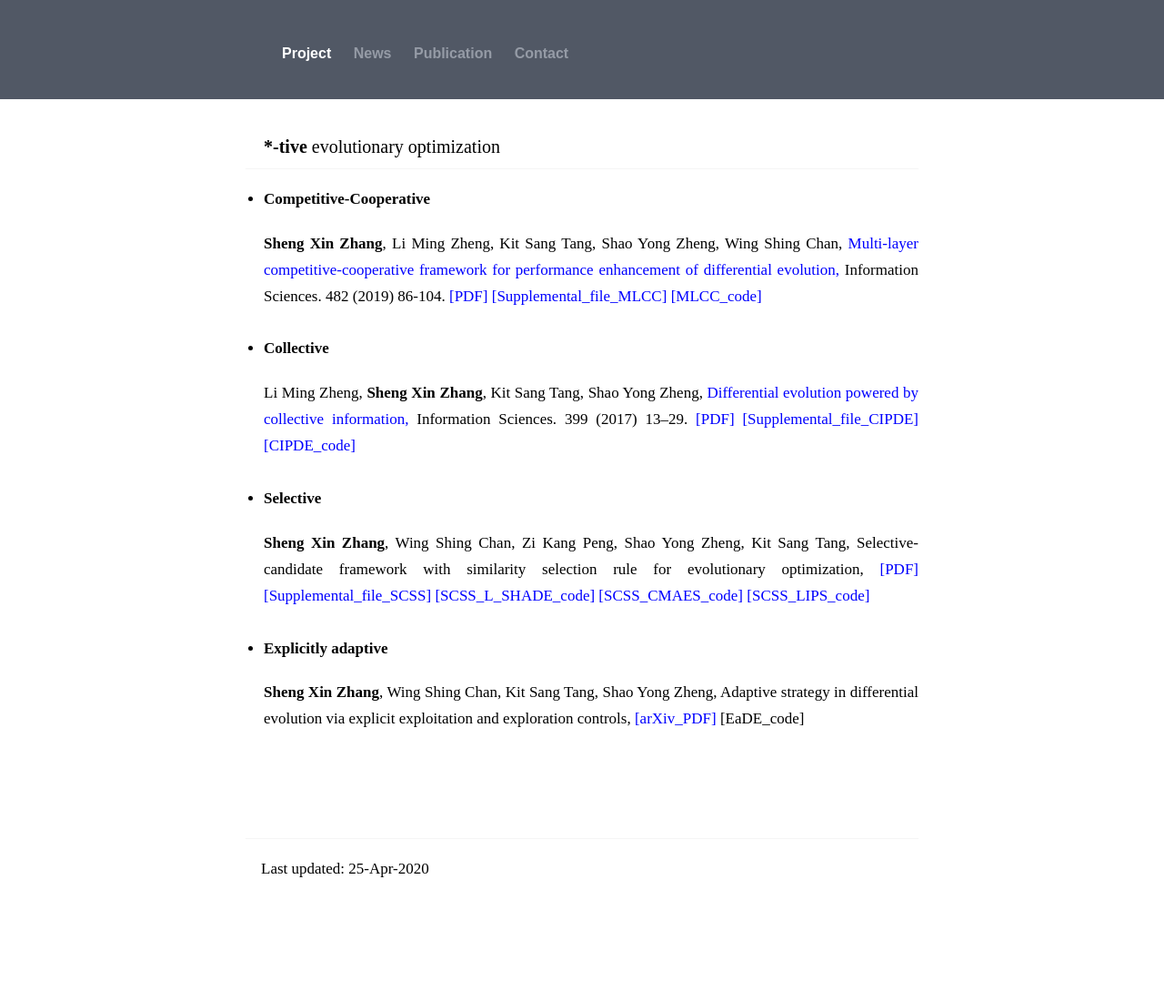
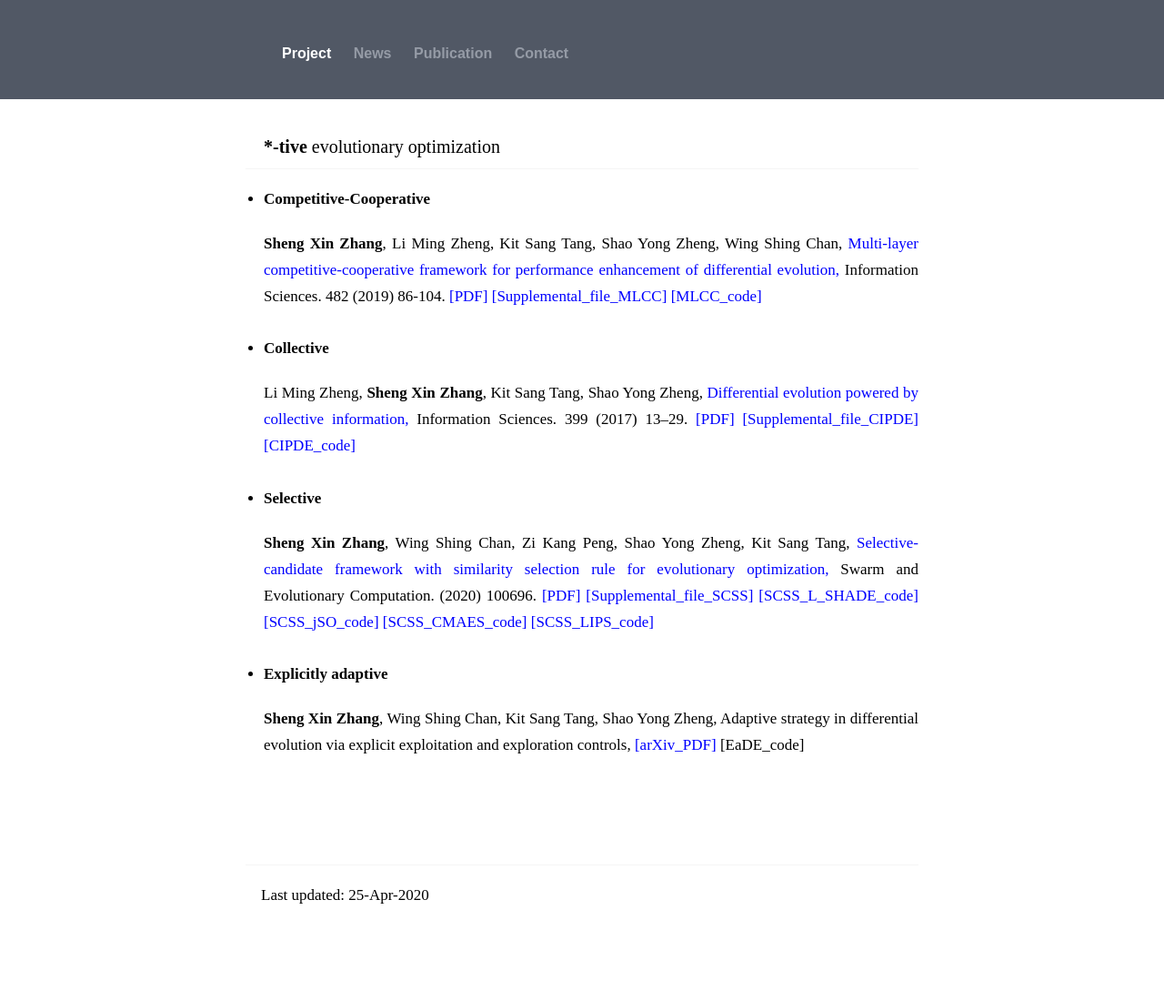
Before and after one commit to zsxhomepage/zsxhomepage.github.io, a Jekyll site: the page built from index.html, in a window 1280 px wide. Shown: the whole page at 91% size. Built offline with Jekyll 4.4.1, drawn with Linux system fonts in a browser that asks for light colours; before the commit the page ends 1071 px from its top, so only the background shows below that.

Commit message:
add SCSS_jSO

```diff
--- a/index.html
+++ b/index.html
@@ -27,10 +27,11 @@ layout: default
 	<br>
 	<li>  <b>  Selective  </b>
       <div class="content">
-	   <b> Sheng Xin Zhang</b>, Wing Shing Chan, Zi Kang Peng, Shao Yong Zheng, Kit Sang Tang, Selective-candidate framework with similarity selection rule for evolutionary optimization,
+	   <b> Sheng Xin Zhang</b>, Wing Shing Chan, Zi Kang Peng, Shao Yong Zheng, Kit Sang Tang, <span class="link_face"> <a href="https://doi.org/10.1016/j.swevo.2020.100696"> Selective-candidate framework with similarity selection rule for evolutionary optimization, </a> </span> Swarm and Evolutionary Computation. (2020) 100696.
 	   <span class="link_face"> <a href="https://zsxhomepage.github.io/pdf/SCSS.pdf">[PDF] </a> </span>
 	   <span class="link_face"> <a href="https://zsxhomepage.github.io/pdf/Supplemental_file_SCSS.pdf">[Supplemental_file_SCSS] </a> </span>
 	   <span class="link_face"> <a href="https://zsxhomepage.github.io/code/SCSS_L_SHADE.zip">[SCSS_L_SHADE_code] </a> </span>
+	   <span class="link_face"> <a href="https://zsxhomepage.github.io/code/SCSS_jSO.zip">[SCSS_jSO_code] </a> </span>
 	   <span class="link_face"> <a href="https://zsxhomepage.github.io/code/SCSS_CMA_ES.zip">[SCSS_CMAES_code] </a> </span>
 	   <span class="link_face"> <a href="https://zsxhomepage.github.io/code/SCSS_LIPS.zip">[SCSS_LIPS_code]</a> </span> &nbsp <br>
       </div>
```
Also changed, not shown: 6 other files.
